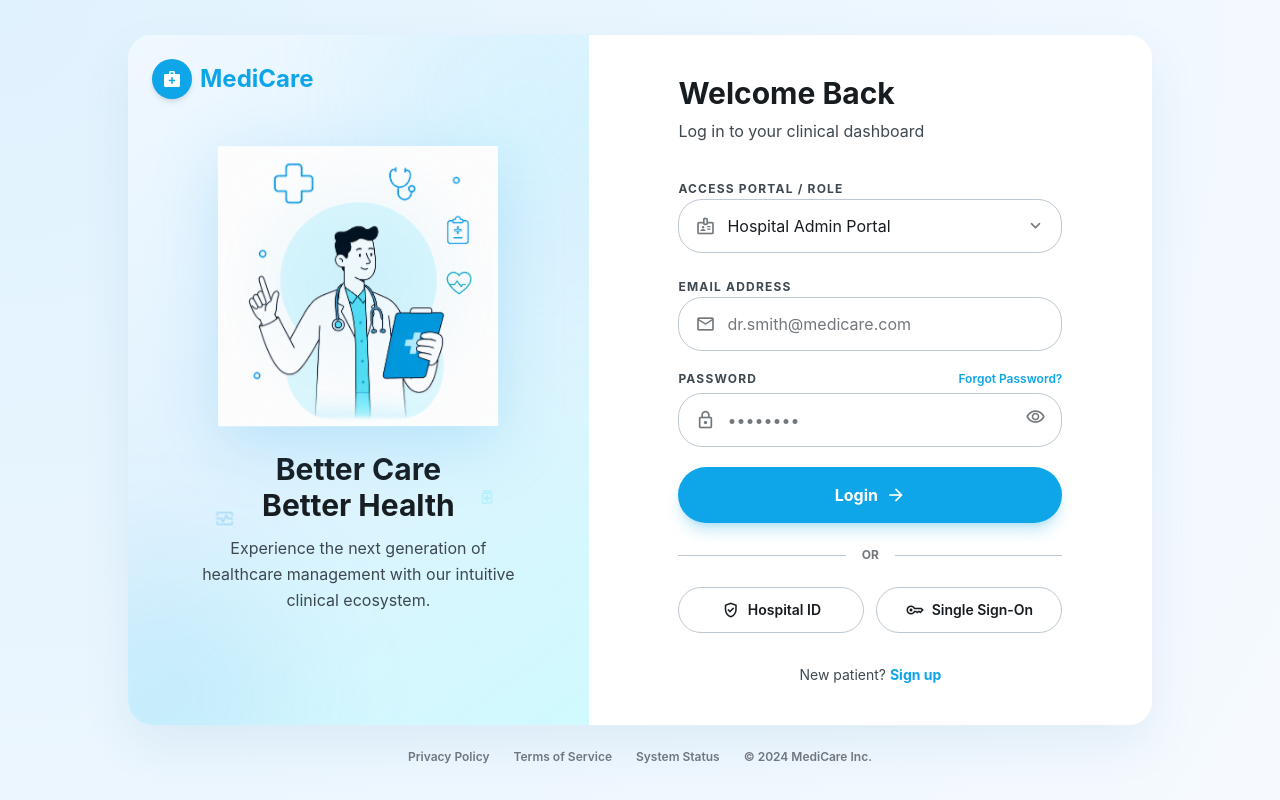
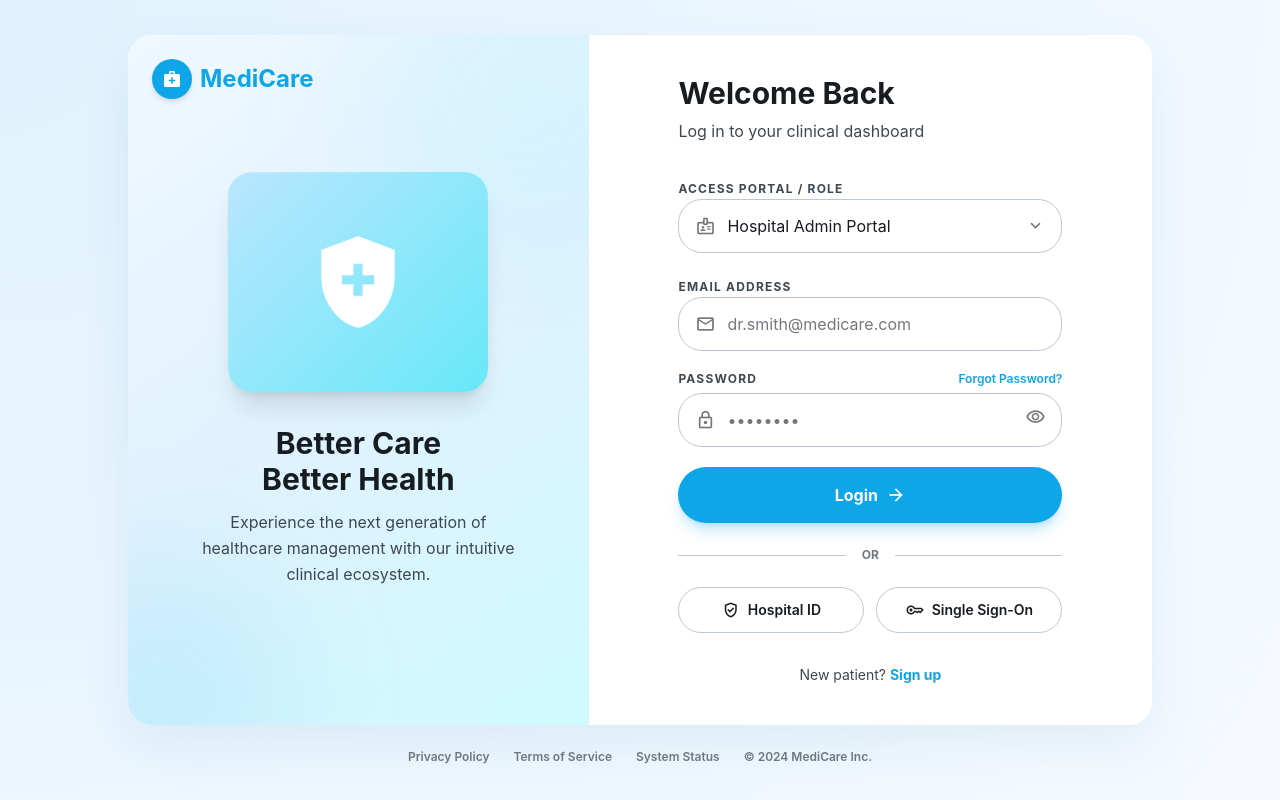
Before and after one commit to Hemaksh69/HMSv2, a React (Vite) app: page /login in a window 1280 px wide. Built offline with nearby package versions, Linux system fonts and the light colour scheme.

Commit message:
Revert login page icons to shield

```diff
--- a/src/pages/auth/DesktopLogin.tsx
+++ b/src/pages/auth/DesktopLogin.tsx
@@ -37,23 +37,11 @@ export const DesktopLogin: React.FC = () => {
 
             {/* Illustration */}
             <div className="relative z-10 text-center">
-              {/* Floating medical icons */}
-              <div className="absolute inset-0 pointer-events-none" style={{ animation: 'none' }}>
-                <span className="material-symbols-outlined absolute text-[#0EA5E9]/30" style={{ fontSize: '28px', top: '8%', left: '8%', animation: 'floatA 4s ease-in-out infinite' }}>favorite</span>
-                <span className="material-symbols-outlined absolute text-[#67E8F9]/40" style={{ fontSize: '22px', top: '14%', right: '10%', animation: 'floatB 5s ease-in-out infinite' }}>vaccines</span>
-                <span className="material-symbols-outlined absolute text-[#0EA5E9]/25" style={{ fontSize: '20px', bottom: '18%', left: '5%', animation: 'floatC 6s ease-in-out infinite' }}>monitor_heart</span>
-                <span className="material-symbols-outlined absolute text-[#67E8F9]/35" style={{ fontSize: '18px', bottom: '22%', right: '8%', animation: 'floatA 4.5s ease-in-out infinite reverse' }}>medication</span>
-              </div>
-
-              <div className="relative w-[280px] h-[280px] mx-auto mb-6" style={{ animation: 'heroFloat 6s ease-in-out infinite' }}>
-                {/* Glowing ring */}
-                <div className="absolute inset-0 rounded-full" style={{ background: 'radial-gradient(circle, rgba(14,165,233,0.15) 0%, transparent 70%)', animation: 'pulse-glow 3s ease-in-out infinite' }} />
-                <img
-                  src="/images/image.png"
-                  alt="Doctor illustration"
-                  className="w-full h-full object-contain"
-                  style={{ mixBlendMode: 'multiply', filter: 'drop-shadow(0 16px 32px rgba(14,165,233,0.2))' }}
-                />
+              <div
+                className="w-[260px] h-[220px] mx-auto mb-8 rounded-3xl flex items-center justify-center shadow-xl"
+                style={{ background: 'linear-gradient(135deg, #BAE6FD 0%, #67E8F9 100%)', animation: 'heroFloat 6s ease-in-out infinite' }}
+              >
+                <span className="material-symbols-outlined text-white" style={{ fontSize: '110px', fontVariationSettings: "'FILL' 1" }}>health_and_safety</span>
               </div>
               <h2 className="text-3xl font-bold text-[#171c20] mb-3">Better Care<br />Better Health</h2>
               <p className="text-base text-[#3e4850] max-w-xs mx-auto leading-relaxed">
--- a/src/pages/auth/MobileLogin.tsx
+++ b/src/pages/auth/MobileLogin.tsx
@@ -32,15 +32,14 @@ export const MobileLogin: React.FC = () => {
 
           <div className="p-8 flex flex-col items-center">
             {/* Logo & Brand */}
-            <div className="mb-6 flex flex-col items-center">
-              <div className="relative w-28 h-28 mb-3" style={{ animation: 'heroFloat 6s ease-in-out infinite' }}>
-                <div className="absolute inset-0 rounded-full" style={{ background: 'radial-gradient(circle, rgba(14,165,233,0.18) 0%, transparent 70%)', animation: 'pulse-glow 3s ease-in-out infinite' }} />
-                <img
-                  src="/images/image.png"
-                  alt="Doctor illustration"
-                  className="w-full h-full object-contain"
-                  style={{ mixBlendMode: 'multiply', filter: 'drop-shadow(0 8px 16px rgba(14,165,233,0.25))' }}
-                />
+            <div className="mb-8 flex flex-col items-center">
+              <div className="w-20 h-20 rounded-xl bg-[#f0f4fa] border border-[#bec8d2]/30 flex items-center justify-center mb-4 shadow-sm" style={{ animation: 'heroFloat 6s ease-in-out infinite' }}>
+                <span
+                  className="material-symbols-outlined text-[#0EA5E9]"
+                  style={{ fontSize: '48px', fontVariationSettings: "'FILL' 1" }}
+                >
+                  medical_services
+                </span>
               </div>
               <h1 className="text-2xl font-bold text-[#0EA5E9] tracking-tight">MediCare</h1>
             </div>
```
